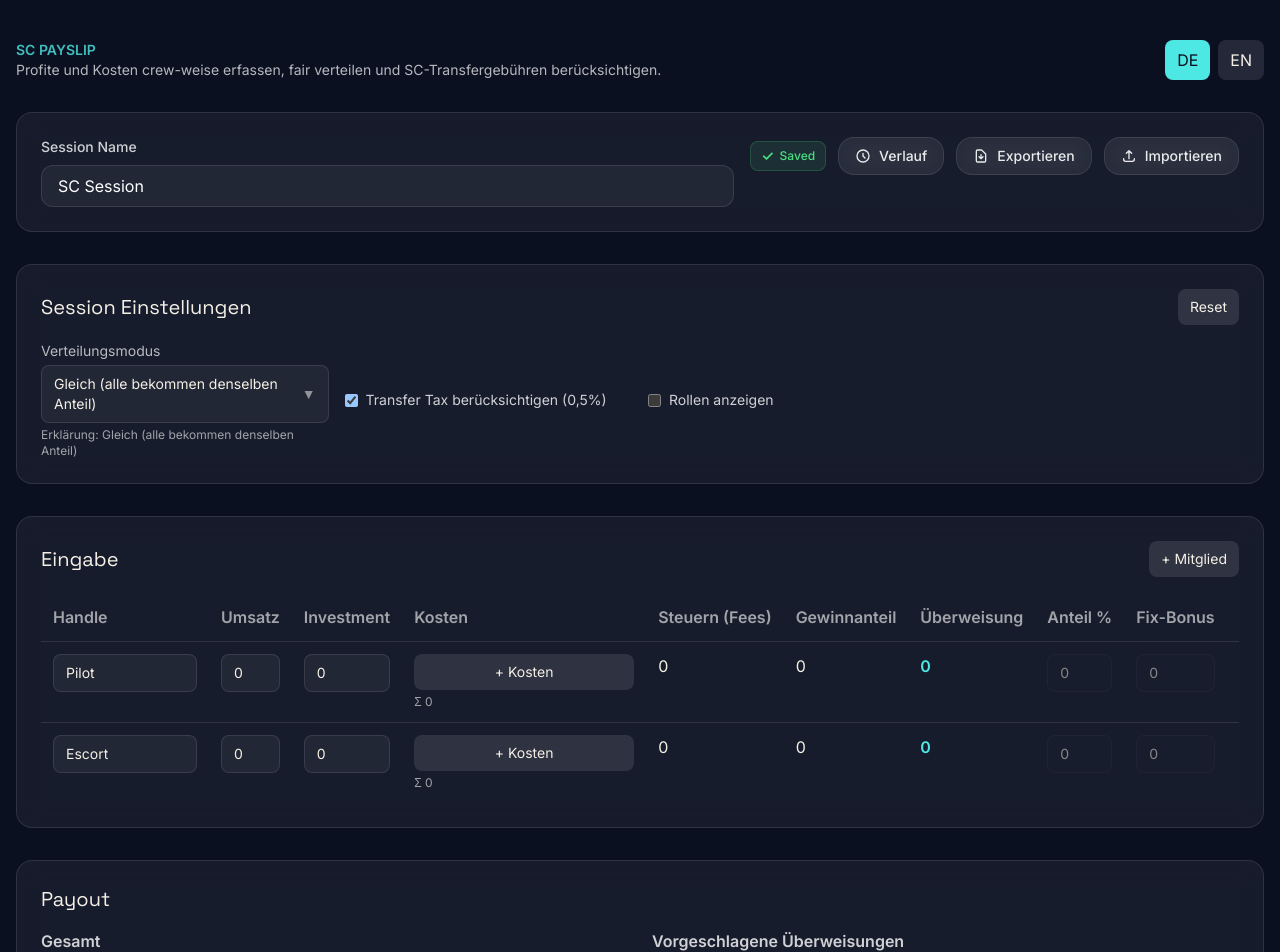
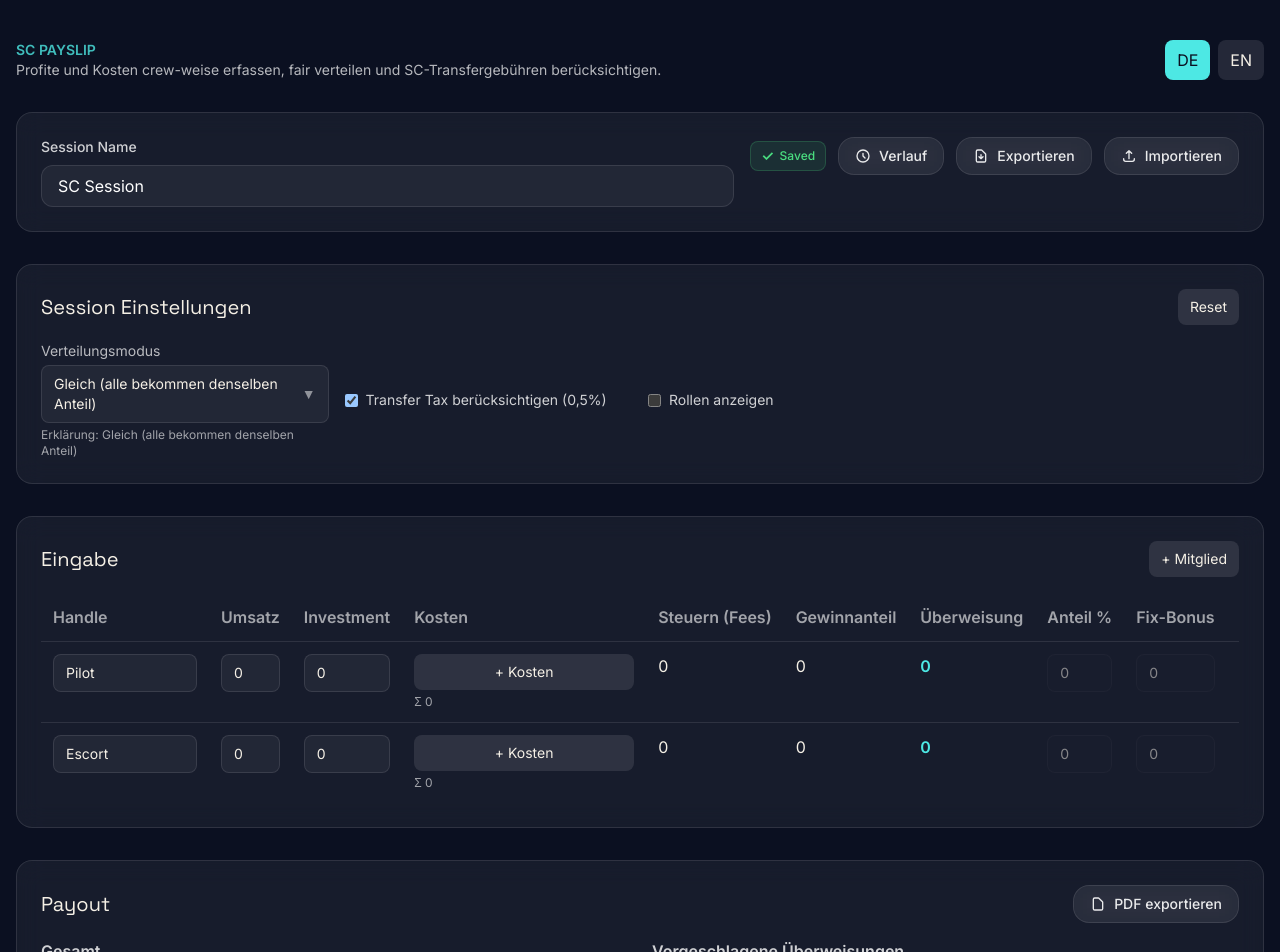
Before and after one commit to mittelaltergouda/Payslip, a Next.js app: page / in a window 1280 px wide. Shown: the top 952 px of the page. Built offline with nearby package versions, Linux system fonts and the light colour scheme.

Commit message:
auto-claude: subtask-1-4 - Add PDF export button to ResultsDisplay component

```diff
--- a/components/ResultsDisplay.tsx
+++ b/components/ResultsDisplay.tsx
@@ -4,6 +4,7 @@
 import type { Lang } from "@/lib/i18n/translations";
 import { SummaryStats } from "./SummaryStats";
 import { TransfersList } from "./TransfersList";
+import { ExportPDFButton } from "./ExportPDFButton";
 
 /**
  * Format a number according to the specified language locale.
@@ -116,6 +117,14 @@
           <h3 className="text-xl font-display">{t.results}</h3>
           {error && <span className="text-red-400 text-sm">{error}</span>}
         </div>
+        {result && (
+          <ExportPDFButton
+            session={session}
+            result={result}
+            lang={lang}
+            currency={currency}
+          />
+        )}
       </div>
 
       {result && (
```
